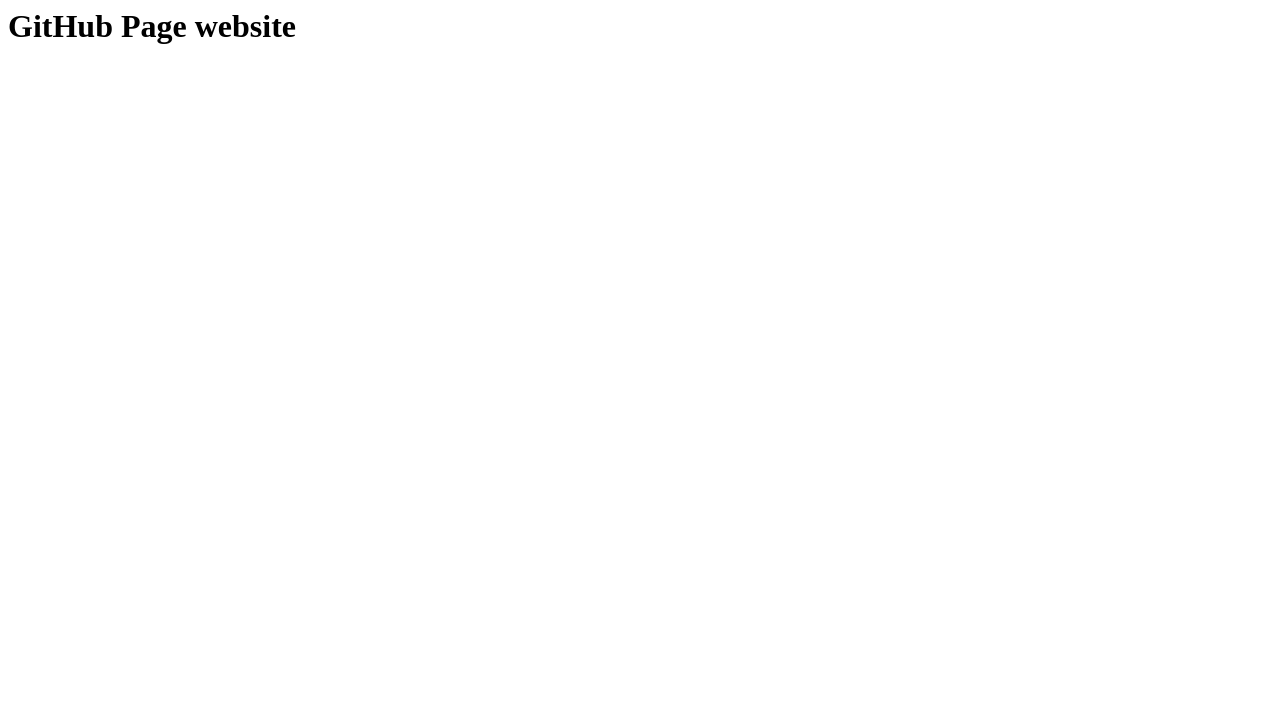
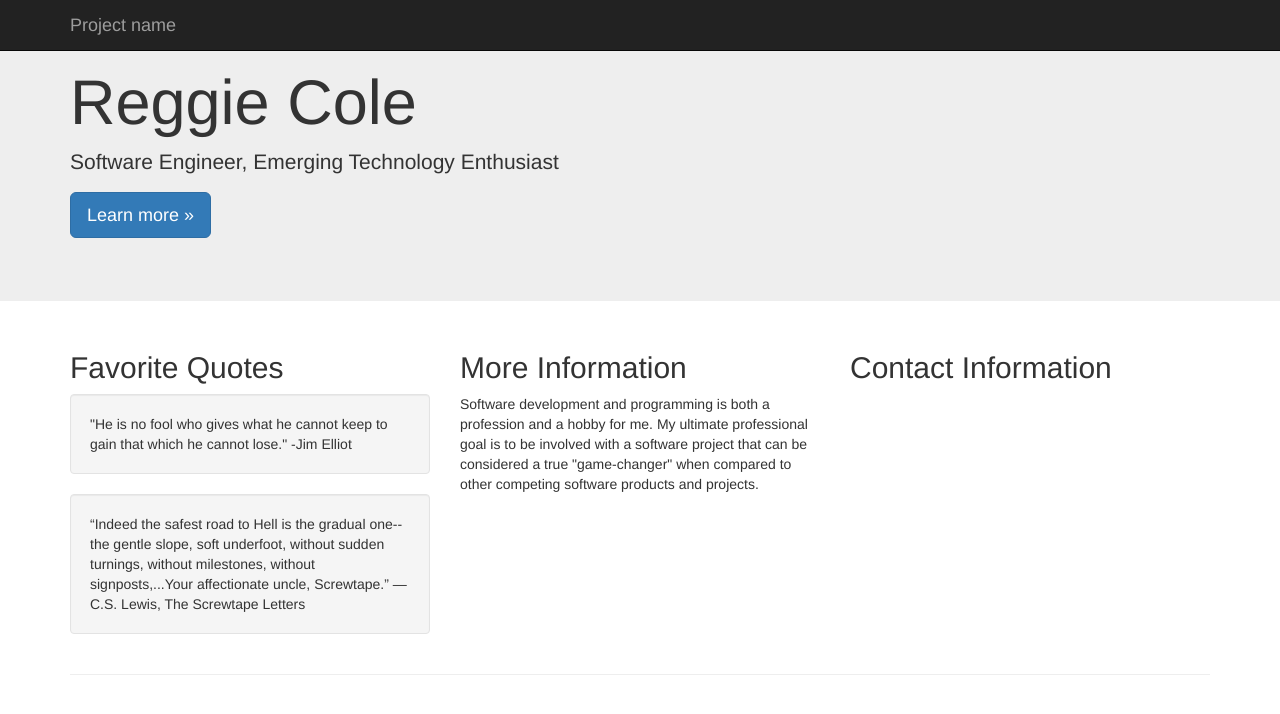
Before and after one commit to regcole/regcole.github.io, a plain HTML site: page index.html in a window 1280 px wide. Drawn offline with nearby package versions, Linux system fonts and the light colour scheme.

Commit message:
Updates to information

```diff
--- a/index.html
+++ b/index.html
@@ -1,9 +1,75 @@
 <html>
 <head>
   <title>Reggie Reg Cole </title>
+  <!-- Latest compiled and minified CSS -->
+<link rel="stylesheet" href="https://maxcdn.bootstrapcdn.com/bootstrap/3.3.7/css/bootstrap.min.css" integrity="sha384-BVYiiSIFeK1dGmJRAkycuHAHRg32OmUcww7on3RYdg4Va+PmSTsz/K68vbdEjh4u" crossorigin="anonymous">
 </head>
 <body>
-  <h1>GitHub Page website</h1>
+  <nav class="navbar navbar-inverse navbar-fixed-top">
+     <div class="container">
+       <div class="navbar-header">
+         <button type="button" class="navbar-toggle collapsed" data-toggle="collapse" data-target="#navbar" aria-expanded="false" aria-controls="navbar">
+           <span class="sr-only">Toggle navigation</span>
+           <span class="icon-bar"></span>
+           <span class="icon-bar"></span>
+           <span class="icon-bar"></span>
+         </button>
+         <a class="navbar-brand" href="#">Project name</a>
+       </div>
+     </div>
+   </nav>
 
+   <!-- Main jumbotron for a primary marketing message or call to action -->
+   <div class="jumbotron">
+     <div class="container">
+       <h1>Reggie Cole</h1>
+       <p>Software Engineer, Emerging Technology Enthusiast</p>
+       <p><a class="btn btn-primary btn-lg" href="#" role="button">Learn more &raquo;</a></p>
+     </div>
+   </div>
+
+   <div class="container">
+     <!-- Example row of columns -->
+     <div class="row">
+       <div class="col-md-4">
+         <h2>Favorite Quotes</h2>
+         <div class="well">
+           "He is no fool who gives what he cannot keep to gain that which he cannot lose."
+              -Jim Elliot
+         </div>
+
+         <div class="well">
+           “Indeed the safest road to Hell is the gradual one--the gentle slope,
+            soft underfoot, without sudden turnings, without milestones,
+            without signposts,...Your affectionate uncle, Screwtape.”
+                  ― C.S. Lewis, The Screwtape Letters
+         </div>
+
+       </div>
+       <div class="col-md-4">
+         <h2>More Information</h2>
+         <p>Software development and programming is both a profession and a hobby for me.
+           My ultimate professional goal is to be involved with a software project that can be considered a true "game-changer" when compared to other competing software products and projects.</p>
+      </div>
+       <div class="col-md-4">
+         <h2>Contact Information</h2>
+         <p></p>
+       </div>
+     </div>
+
+     <hr>
+   </div> <!-- /container -->
+
+    <footer>
+      <!-- jQuery (necessary for Bootstrap's JavaScript plugins) -->
+      <script
+      			  src="https://code.jquery.com/jquery-3.2.1.slim.min.js"
+      			  integrity="sha256-k2WSCIexGzOj3Euiig+TlR8gA0EmPjuc79OEeY5L45g="
+      			  crossorigin="anonymous"></script>
+                    <!-- Latest compiled and minified JavaScript -->
+     <script src="https://maxcdn.bootstrapcdn.com/bootstrap/3.3.7/js/bootstrap.min.js" integrity="sha384-Tc5IQib027qvyjSMfHjOMaLkfuWVxZxUPnCJA7l2mCWNIpG9mGCD8wGNIcPD7Txa" crossorigin="anonymous">
+     </script>
+
+    </footer>
 </body>
 </html>
```
